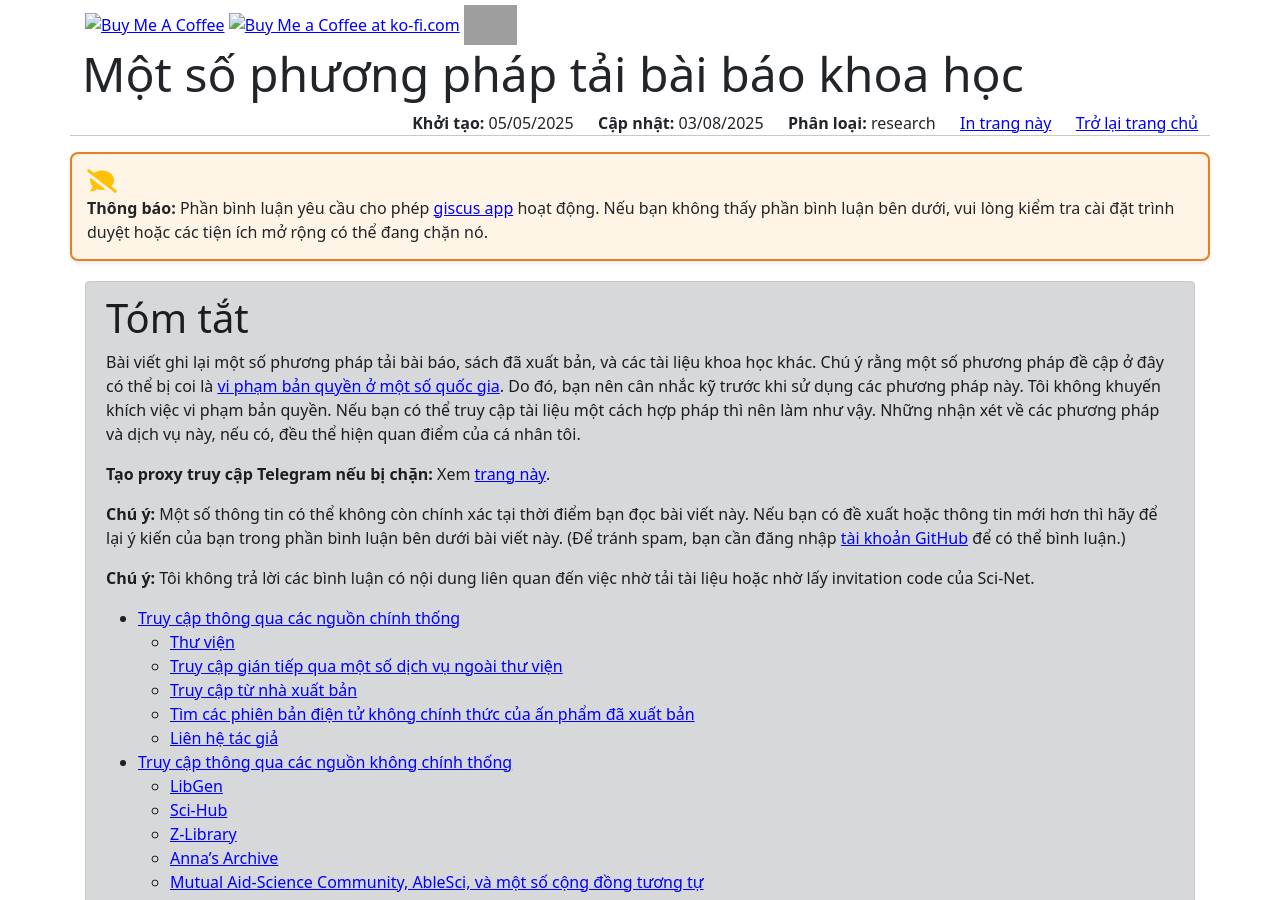
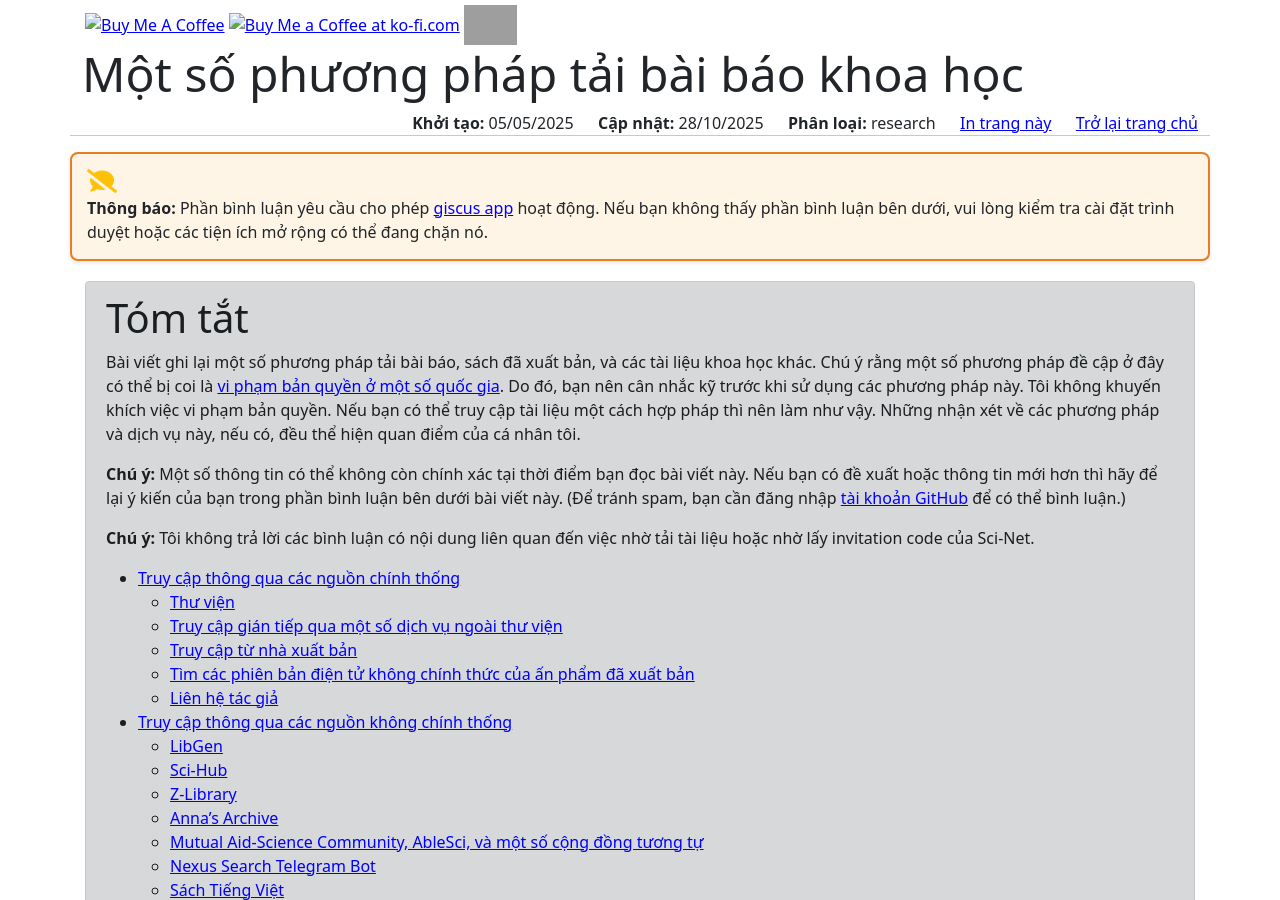
Before and after one commit to hoanganhduc/hoanganhduc.github.io, a Jekyll site: the page built from _posts/2025-05-05-một-số-phương-pháp-tải-bài-báo-khoa-học.md, in a window 1280 px wide and 900 px high. Built offline with Jekyll 4.4.1, drawn with Linux system fonts in a browser that asks for light colours; nearby versions of some CDN libraries; comment, search, counter and statistics services are not loaded; a style sheet for code colours, icons or effects is not loaded; some of the changed text lies outside the part shown; grey boxes are pictures that could not be loaded.

Commit message:
Updated @ 2025-11-02  11:14:13 ICT

```diff
--- a/_posts/2025-05-05-một-số-phương-pháp-tải-bài-báo-khoa-học.md
+++ b/_posts/2025-05-05-một-số-phương-pháp-tải-bài-báo-khoa-học.md
@@ -6,7 +6,7 @@ lang: vi
 categories:
   - research
 comments: true
-last_modified_at: 2025-08-03
+last_modified_at: 2025-10-28
 description: Giới thiệu một số phương pháp tải bài báo khoa học cho mục đích nghiên cứu
 keywords: bài báo khoa học, tải paper, nghiên cứu, truy cập, open access, sci-hub, thư viện, tài liệu khoa học, libgen, z-library, tiền ấn phẩm, anna archive, cơ sở dữ liệu, truy cập từ xa
 <!--published: false-->
@@ -17,7 +17,7 @@ keywords: bài báo khoa học, tải paper, nghiên cứu, truy cập, open acc
 <h1 class="alert-heading">Tóm tắt</h1>
 Bài viết ghi lại một số phương pháp tải bài báo, sách đã xuất bản, và các tài liệu khoa học khác. Chú ý rằng một số phương pháp đề cập ở đây có thể bị coi là [vi phạm bản quyền ở một số quốc gia](https://www.quora.com/Is-downloading-pirated-content-illegal). Do đó, bạn nên cân nhắc kỹ trước khi sử dụng các phương pháp này. Tôi không khuyến khích việc vi phạm bản quyền. Nếu bạn có thể truy cập tài liệu một cách hợp pháp thì nên làm như vậy. Những nhận xét về các phương pháp và dịch vụ này, nếu có, đều thể hiện quan điểm của cá nhân tôi.
 
-**Tạo proxy truy cập Telegram nếu bị chặn:** Xem [trang này]({% post_url 2025-05-28-tạo-proxy-truy-cập-telegram %}).
+<!-- **Tạo proxy truy cập Telegram nếu bị chặn:** Xem [trang này]({% post_url 2025-05-28-tạo-proxy-truy-cập-telegram %}). -->
 
 **Chú ý:** Một số thông tin có thể không còn chính xác tại thời điểm bạn đọc bài viết này. Nếu bạn có đề xuất hoặc thông tin mới hơn thì hãy để lại ý kiến của bạn trong phần bình luận bên dưới bài viết này. (Để tránh spam, bạn cần đăng nhập [tài khoản GitHub](https://github.com/) để có thể bình luận.)
 
```
Also changed, not shown: other parts of _posts/2025-05-05-một-số-phương-pháp-tải-bài-báo-khoa-học.md (+1 -1 lines), 2 other files.
